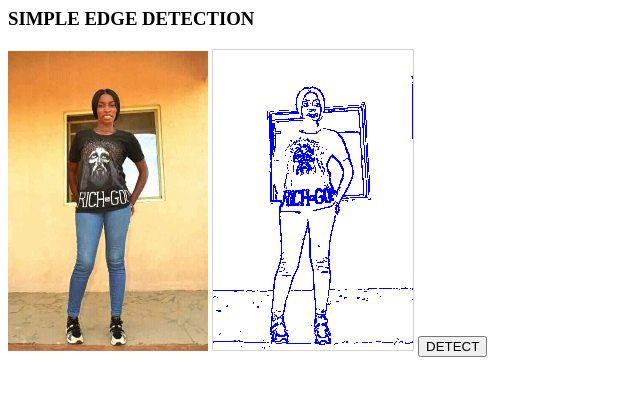
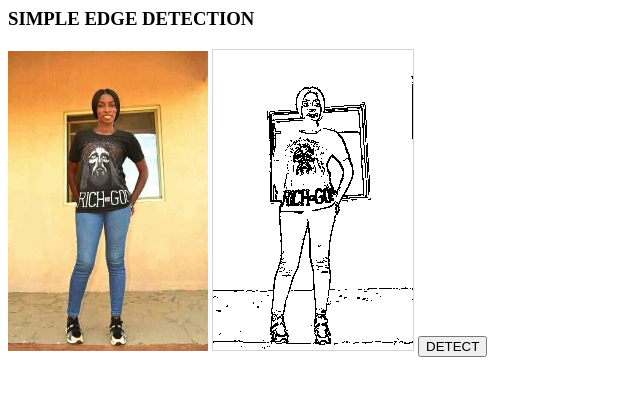
Before and after one commit to steveola/edge_detection, a plain HTML site: page index.html in a window 1280 px wide. Both pictures are taken after a click on the button "DETECT". Shown: the whole page, without its empty margins (0-640 px from the left). Drawn offline with Linux system fonts and the light colour scheme.

Commit message:
Update index.html

```diff
--- a/index.html
+++ b/index.html
@@ -59,10 +59,13 @@ YourbrowserdoesnotsupporttheHTML5canvastag.</canvas>
 				if (
 				(Math.abs((r1 + g1 + b1)- (r2 + g2 + b2)) > 85) ||
 				(Math.abs((r1 + g1 + b1)- (rx2 + gx2 + bx2)) > 85)
+				||(Math.abs((g1)- (gx2)) > 85/3)
+				||(Math.abs((g1)- (gx2)) > 85/3)
+				||(Math.abs((b1)- (bx2)) > 85/3)
 				){
 				  imgData.data[i]=0;
 				  imgData.data[i+1]=0;
-				  imgData.data[i+2]=255;
+				  imgData.data[i+2]=0;
 				  imgData.data[i+3]=255;
 			  } else{
 				  imgData.data[i]=255;
@@ -77,6 +80,5 @@ YourbrowserdoesnotsupporttheHTML5canvastag.</canvas>
 		ctx.putImageData(imgData,0,0);
 	}
 </script>
-
 </body>
 </html>
```
